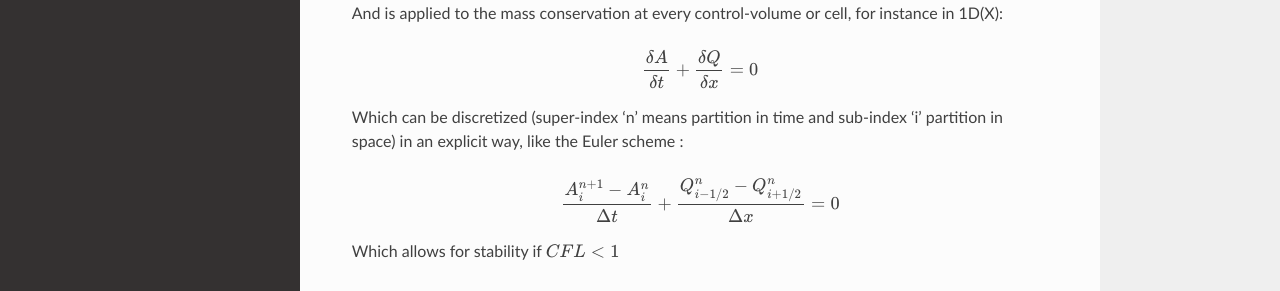
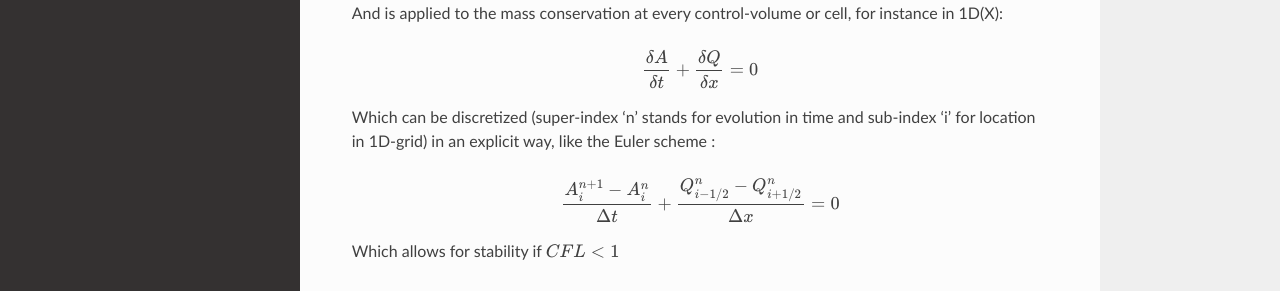
Before and after one commit to ivillamadrid/FloodMapping, a Sphinx documentation site: the page built from docs/source/claws.rst, in a window 1280 px wide and 1204 px high. Shown: the part 401-692 px from the top of the window. Built offline with Sphinx 7.4.7 and the Read the Docs theme 2.0.0, drawn with Linux system fonts in a browser that asks for light colours.

Commit message:
Update claws.rst

```diff
--- a/docs/source/claws.rst
+++ b/docs/source/claws.rst
@@ -19,7 +19,7 @@ And is applied to the mass conservation at every control-volume or cell, for ins
 
   \frac{\delta A} {\delta t} + \frac{\delta Q} {\delta x}=0
 
-Which can be discretized (super-index 'n' means partition in time and sub-index 'i' partition in space) in an explicit way, like the Euler scheme :
+Which can be discretized (super-index 'n' stands for evolution in time and sub-index 'i' for location in 1D-grid) in an explicit way, like the Euler scheme :
 
 .. math::
 
```
